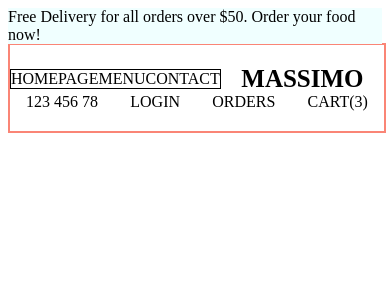
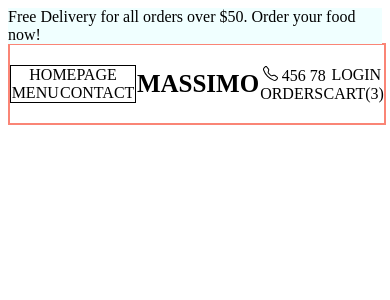
Before and after one commit to sabrinabu/restaurentapp2023, a React (Vite) app: page / in a window 390 px wide. Shown: the top 300 px of the page. Built offline with nearby package versions, Linux system fonts and the light colour scheme.

Commit message:
react icons used and flex-wrap applied to make responsive

```diff
--- a/package.json
+++ b/package.json
@@ -11,7 +11,8 @@
   },
   "dependencies": {
     "react": "^18.2.0",
-    "react-dom": "^18.2.0"
+    "react-dom": "^18.2.0",
+    "react-icons": "^4.10.1"
   },
   "devDependencies": {
     "@types/react": "^18.2.15",
--- a/src/components/navbar/Navbar.tsx
+++ b/src/components/navbar/Navbar.tsx
@@ -1,4 +1,5 @@
 import "./navbar.scss";
+import { BsTelephone } from "react-icons/bs";
 
 export default function Navbar() {
   return (
@@ -11,7 +12,9 @@ export default function Navbar() {
         </div>
         <div className="middle">MASSIMO</div>
         <div className="right">
-          <div className="rightone">123 456 78</div>
+          <div className="rightone">
+            <BsTelephone size={15} /> 456 78
+          </div>
           <div className="righttwo">LOGIN</div>
           <div className="rightthree">ORDERS</div>
           <div className="rightfour">CART(3)</div>
--- a/src/components/navbar/navbar.scss
+++ b/src/components/navbar/navbar.scss
@@ -15,6 +15,7 @@
       align-items: center;
       justify-content: space-around;
       border: 1px solid;
+      flex-wrap: wrap;
 
       .leftone {
       }
@@ -36,6 +37,7 @@
       display: flex;
       align-items: center;
       justify-content: space-around;
+      flex-wrap: wrap;
 
       .rightone {
       }
```
Also changed, not shown: 1 other file (tests, documents, lock files or other folders).
